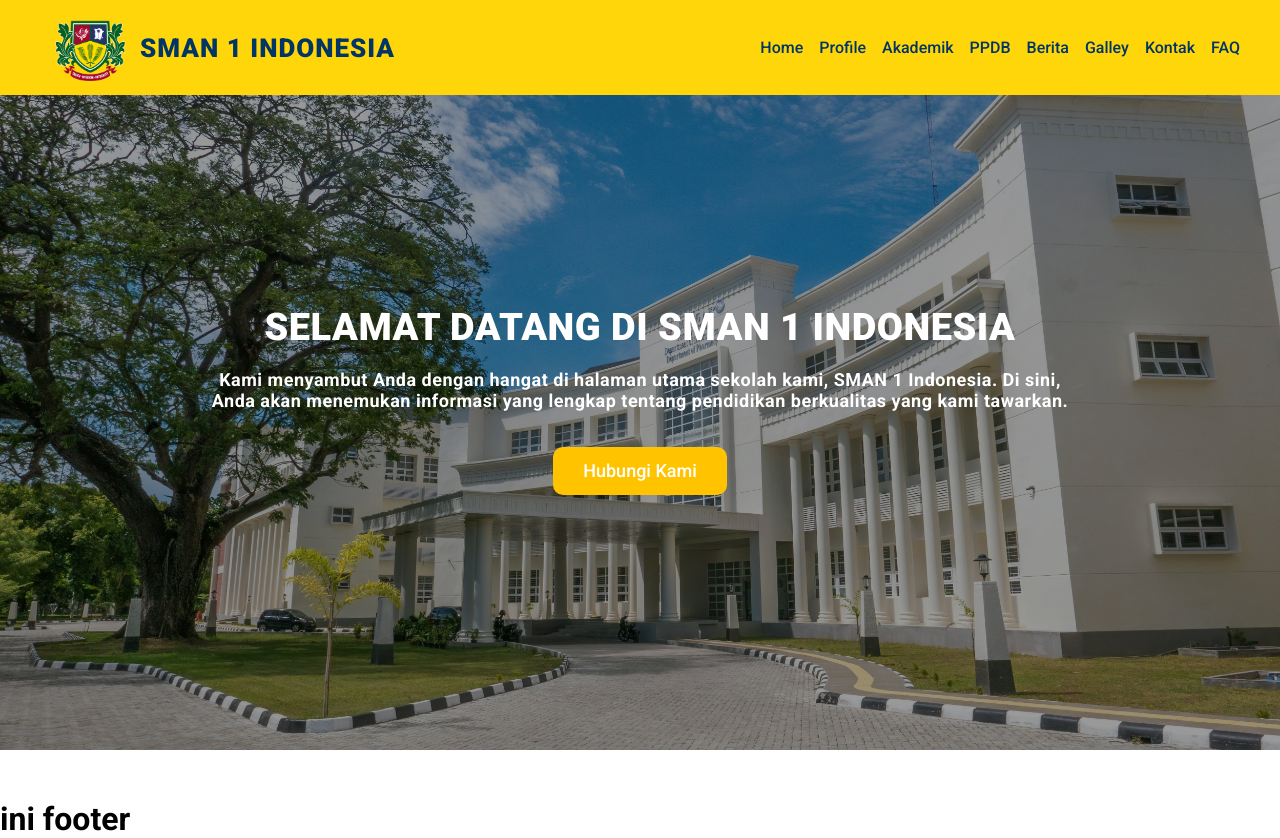
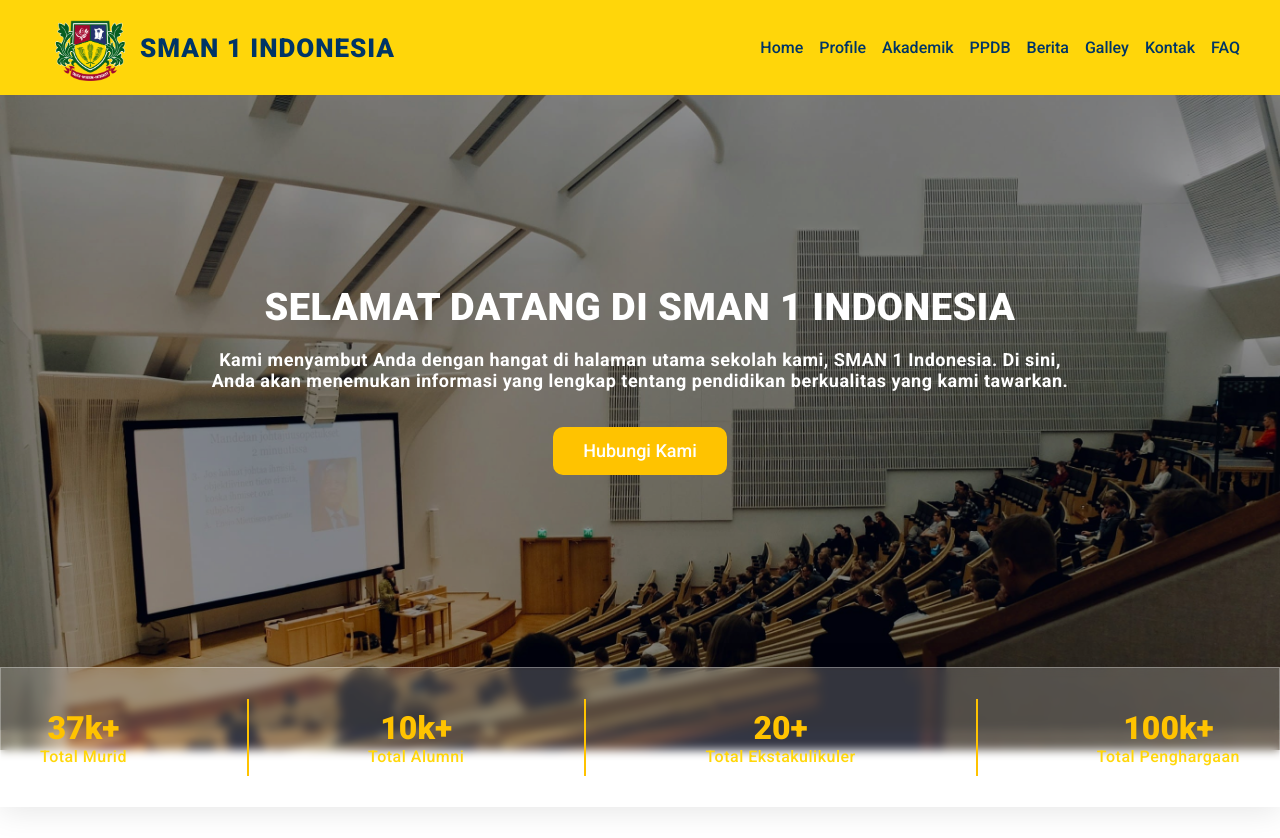
Before and after one commit to rundweb/websekolah, a React (Vite) app: page / in a window 1280 px wide. After the commit the page ends 807 px from the top, so only its background shows below. Built offline with nearby package versions, Linux system fonts and the light colour scheme.

Commit message:
done version website navbar & home

```diff
--- a/src/App.jsx
+++ b/src/App.jsx
@@ -10,6 +10,7 @@ function App() {
     <div>
       <NavbarComponents />
       <Routes>
+        <Route exact path="/websekolah" Component={HomePages}></Route>
         <Route path="/" Component={HomePages}></Route>
         <Route path="/berita" Component={BeritaPages}></Route>
         <Route path="/galeri" Component={GaleryPages}></Route>
--- a/src/components/FooterComponents.jsx
+++ b/src/components/FooterComponents.jsx
@@ -2,7 +2,7 @@
 const FooterComponents = () => {
   return (
     <div>
-      <h1>ini footer</h1>
+      {/* <h1>ini footer</h1> */}
     </div>
   )
 }
--- a/src/pages/HomePages.jsx
+++ b/src/pages/HomePages.jsx
@@ -3,13 +3,22 @@ import { dataImage } from "../assets/data/data";
 
 import { Swiper, SwiperSlide } from "swiper/react";
 import "swiper/css";
+import { Autoplay } from "swiper/modules";
 import { NavLink } from "react-router-dom";
 
 const HomePages = () => {
   return (
     <section className="beranda">
       <div className="beranda-content">
-        <Swiper className="mySwiper">
+        <Swiper
+          loop={true}
+          autoplay={{
+            delay: 5000,
+            disableOnInteraction: false,
+          }}
+          modules={[Autoplay]}
+          className="mySwiper"
+        >
           {dataImage.map((datas) => {
             return (
               <SwiperSlide key={datas.id} className="beranda-img-content">
@@ -19,7 +28,6 @@ const HomePages = () => {
                     alt="foto bangunan sekolah"
                     className="beranda-img"
                   />
-
                   <div className="text-beranda">
                     <h1>Selamat Datang Di SMAN 1 Indonesia</h1>
                     <h2>{datas.text}</h2>
@@ -30,6 +38,26 @@ const HomePages = () => {
             );
           })}
         </Swiper>
+        <div className="beranda-count">
+          <div className="count-content">
+            <div className="count-list">
+              <h1>37k+</h1>
+              <h2>Total Murid</h2>
+            </div>
+            <div className="count-list">
+              <h1>10k+</h1>
+              <h2>Total Alumni</h2>
+            </div>
+            <div className="count-list">
+              <h1>20+</h1>
+              <h2>Total Ekstakulikuler</h2>
+            </div>
+            <div className="count-list">
+              <h1>100k+</h1>
+              <h2>Total Penghargaan</h2>
+            </div>
+          </div>
+        </div>
       </div>
     </section>
   );
--- a/src/pages/css/homepages.css
+++ b/src/pages/css/homepages.css
@@ -1,4 +1,4 @@
-.beranda{
+.beranda {
   width: 100%;
   display: flex;
   align-items: center;
@@ -6,22 +6,22 @@
   min-height: 100vh;
 }
 
-.beranda-content{
+.beranda-content {
   width: 100%;
   margin: 0 auto;
 }
 
-.beranda-crop-img{
+.beranda-crop-img {
   position: relative;
   height: 700px;
 }
 
-
-.beranda-img{
+.beranda-img {
   width: 100%;
 }
 
-.text-beranda{
+.text-beranda {
+    margin-top: -20px;
   display: flex;
   flex-direction: column;
   align-items: center;
@@ -32,29 +32,29 @@
   top: 0;
   width: 100%;
   height: 100%;
-    background-color: rgba(0, 0, 0, .4);
+  background-color: rgba(0, 0, 0, 0.4);
 }
 
-.text-beranda h1{
+.text-beranda h1 {
   color: var(--color-white);
   text-align: center;
   font-size: 38px;
   font-weight: 800;
-    letter-spacing: .5px;
+  letter-spacing: 0.5px;
   text-transform: uppercase;
 }
 
-.text-beranda h2{
+.text-beranda h2 {
   color: var(--color-white);
   text-align: center;
   font-size: 18px;
   font-weight: 600;
-    letter-spacing: .5px;
+  letter-spacing: 0.5px;
   width: 70%;
   margin-bottom: 16px;
 }
 
-.text-beranda a{
+.text-beranda a {
   background-color: var(--color-orange);
   color: var(--color-white);
   padding: 0px 30px;
@@ -64,3 +64,52 @@
   font-weight: 500;
   font-size: 18px;
 }
+
+.beranda-count {
+  width: 100%;
+  background: rgba(255, 255, 255, 0.2);
+  box-shadow: 0 4px 30px rgba(0, 0, 0, 0.1);
+  backdrop-filter: blur(5px);
+  -webkit-backdrop-filter: blur(5px);
+  border: 1px solid rgba(255, 255, 255, 0.3);
+  position: absolute;
+  bottom: -7px;
+  z-index: 1;
+  padding: 0 25px;
+  height: 140px;
+  display: flex;
+  align-items: center;
+}
+
+.count-content {
+  display: flex;
+  align-items: center;
+  justify-content: space-between;
+  max-width: 1200px;
+  width: 100%;
+  margin: 0 auto;
+  padding: 0;
+}
+
+.count-list{
+    text-align: center;
+}
+
+.count-list h1{
+    color: var(--color-orange);
+    font-size: 32px;
+    font-weight: 900;
+}
+
+.count-list h2{
+    color: var(--color-yellow);
+    font-size: 16px;
+    font-weight: 500;
+    letter-spacing: .5px;
+}
+
+
+.count-list:nth-child(1),.count-list:nth-child(2),.count-list:nth-child(3){
+    border-right: 2px solid var(--color-orange);
+    padding: 10px 120px 10px 0;
+}
```
Lines whose indentation alone changed are shown as unchanged.
